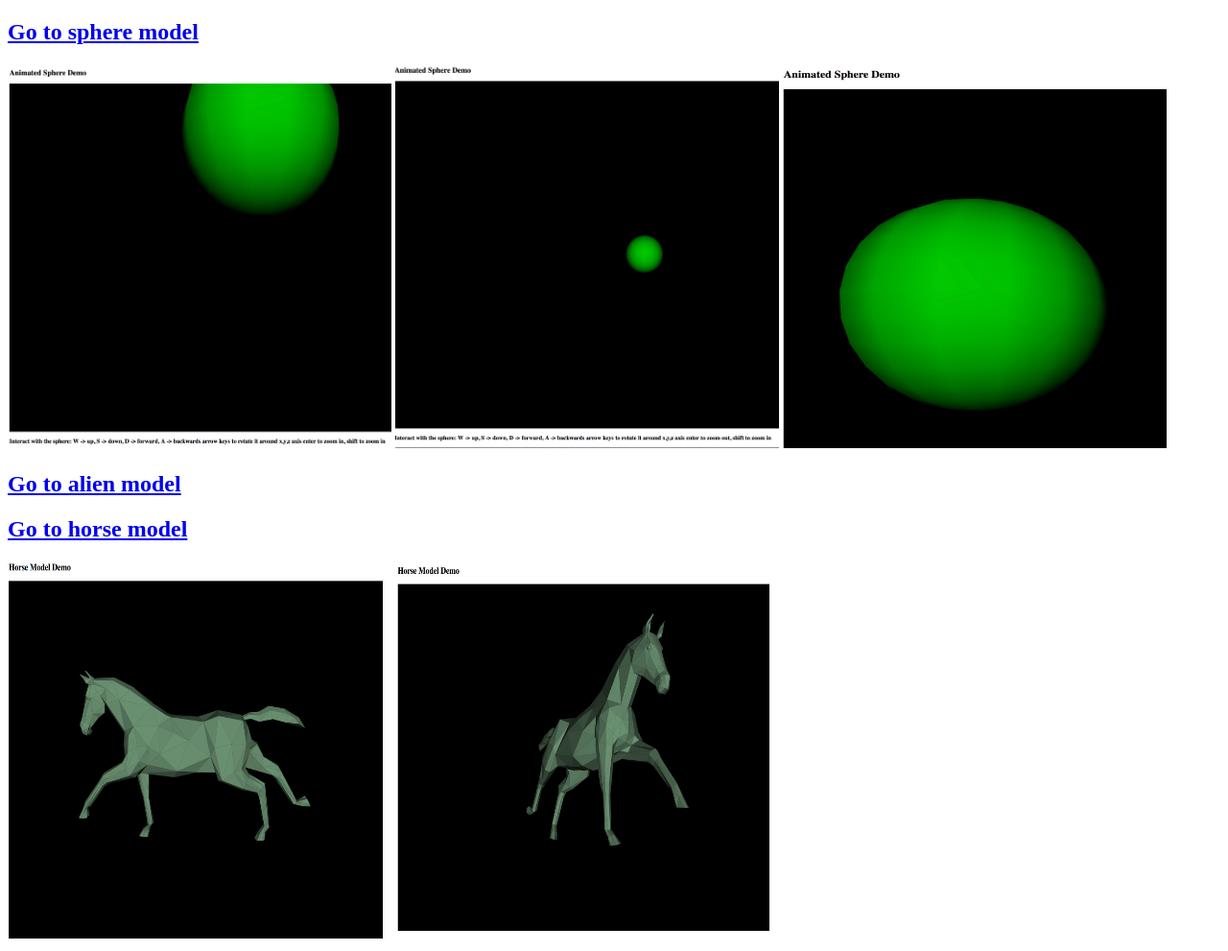
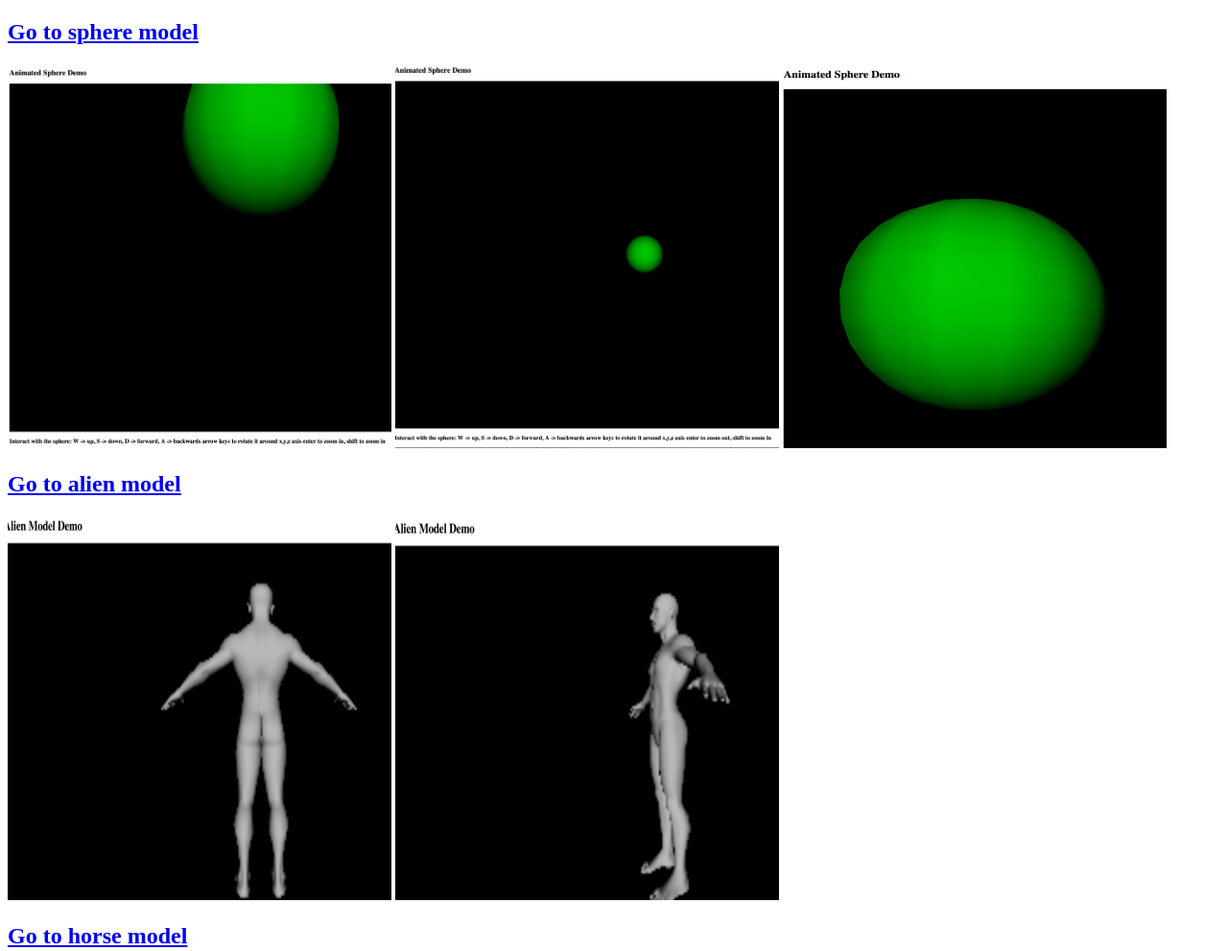
Before and after one commit to DesTodo/visual_self, a website: page index.html in a window 1280 px wide. Shown: the top 991 px of the page at 96% size. Drawn offline with Linux system fonts and the light colour scheme.

Commit message:
add snapshots for alien model to index homepage

```diff
--- a/index.html
+++ b/index.html
@@ -11,6 +11,8 @@
   <img src="./snapshots/sphereShotZoomOut.png" width="400" height="400"/>
   <img src="./snapshots/sphereShotFull.png" width="400" height="400"/>
   <h2><a href="./pages/alien.html">Go to alien model</a></h2>
+  <img src="./snapshots/alienModel.png" width="400" height="400"/>
+  <img src="./snapshots/alienModel2.png" width="400" height="400"/>
   <h2><a href="./pages/horse.html">Go to horse model</a></h2>
   <img src="./snapshots/horseRotation.png" width="400" height="400"/>
   <img src="./snapshots/horseRotation2.png" width="400" height="400"/>
```
Also changed, not shown: snapshots/alienModel.png (renamed from snapshots/Screen Shot 2017-11-06 at 11.38.00 AM.png), snapshots/alienModel2.png (renamed from snapshots/Screen Shot 2017-11-06 at 11.38.12 AM.png).
